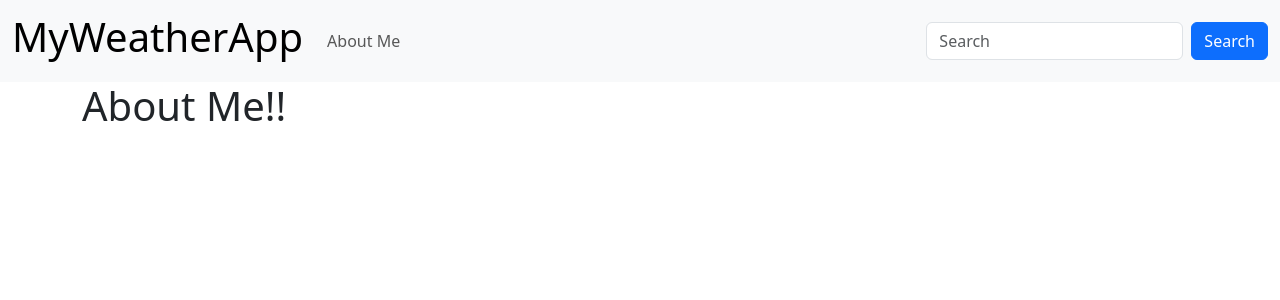
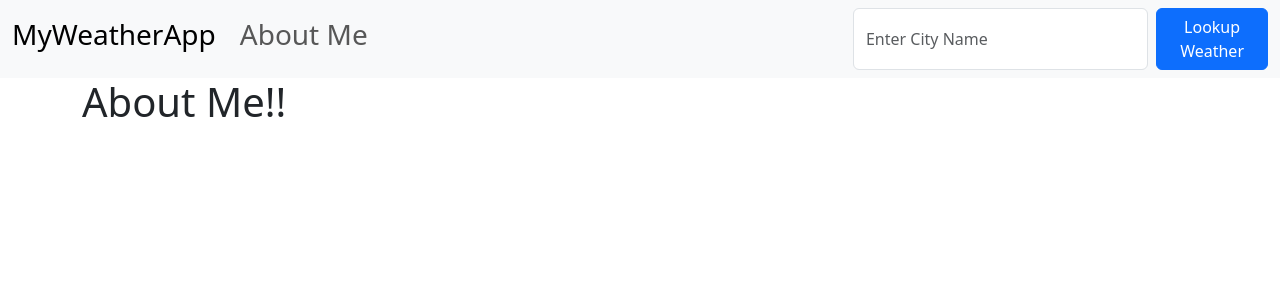
Before and after one commit to deepakkoilwar/djangoMyWeatherApp, a Django app: page /about in a window 1280 px wide. Shown: the top 300 px of the page. Run offline with Django 5.2, Linux system fonts and the light colour scheme.

Commit message:
CityName Input Added

```diff
--- a/weatherlookup/templates/base.html
+++ b/weatherlookup/templates/base.html
@@ -9,7 +9,7 @@
   <body>
 <nav class="navbar navbar-expand-lg bg-body-tertiary">
   <div class="container-fluid">
-    <a class="navbar-brand" href="/"><h1>MyWeatherApp</h1></a>
+    <a class="navbar-brand" href="/"><h3>MyWeatherApp</h3></a>
     <button class="navbar-toggler" type="button" data-bs-toggle="collapse" data-bs-target="#navbarSupportedContent" aria-controls="navbarSupportedContent" aria-expanded="false" aria-label="Toggle navigation">
       <span class="navbar-toggler-icon"></span>
     </button>
@@ -17,14 +17,16 @@
       <ul class="navbar-nav me-auto mb-2 mb-lg-0">
 
         <li class="nav-item">
-          <a class="nav-link" href="{% url 'about' %}">About Me</a>
+          <a class="nav-link" href="{% url 'about' %}"><h3>About Me</h3></a>
         </li>
 
       </ul>
-      <form class="d-flex" role="search">
-        <input class="form-control me-2" type="search" placeholder="Search" aria-label="Search">
-        <button class="btn btn-primary" type="submit">Search</button>
-      </form>
+        <form action="{% url 'home' %}"  class="d-flex" role="search" method="POST">
+          {% csrf_token %}
+          <!-- It is hide input from iplement it will be in encrypted -->
+          <input class="form-control me-2" type="search" placeholder="Enter City Name" aria-label="Search" name="cityname">
+          <button class="btn btn-primary" type="submit">Lookup Weather</button>
+        </form>
     </div>
   </div>
 </nav>
--- a/weatherlookup/views.py
+++ b/weatherlookup/views.py
@@ -1,14 +1,16 @@
 from django.shortcuts import render
 
 def home(request):
-	import json
-	import requests
-	api_request = requests.get("http://dataservice.accuweather.com/currentconditions/v1/202396?apikey=LCCUpMujoA3AHLTxAlFA6DK0gIOBEhjB")
-	try:
-		api = json.loads(api_request.content)
-	except Exception as e:
-		api = "error"
-	return render(request,'home.html',{'api' : api})
+		import json
+		import requests
+		request.method == 'POST'
+		CityName = request.POST['cityname']
+		api_request = requests.get("https://weather.visualcrossing.com/VisualCrossingWebServices/rest/services/timeline/"+CityName+"?unitGroup=metric&key=9DJSBRXRLC97NMQC7KN83W6TF&contentType=json")
+		try:
+				api = json.loads(api_request.content)
+		except Exception as e:
+				api = "error"
+		return render(request,'home.html',{'api' : api})
 
 def about(request):
 	return render(request,'about.html',{})
```
Also changed, not shown: weatherlookup/templates/home.html (+12 -2 lines).
